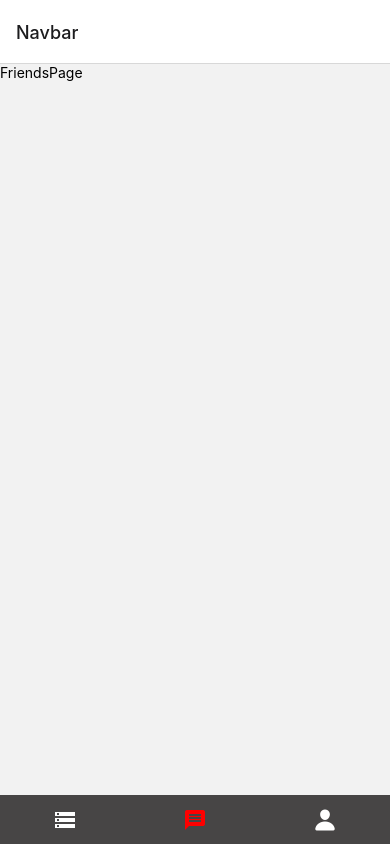
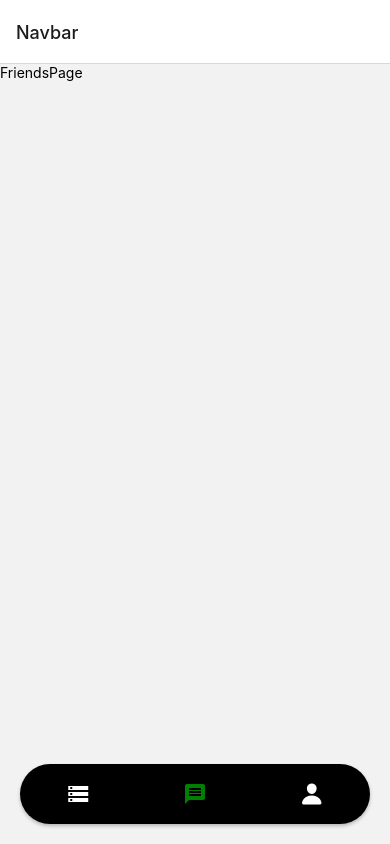
Before and after one commit to xxxCam900xxx/M426_AkwardSilents_frontend, a React Native app: screen /Navbar in a window 390 px wide. Built offline with nearby package versions, Linux system fonts and the light colour scheme.

Commit message:
add style to navbar

```diff
--- a/src/Navbar.jsx
+++ b/src/Navbar.jsx
@@ -13,12 +13,25 @@ const Navbar = () => {
             initialRouteName="FriendsPage"
             screenOptions={{
                 tabBarShowLabel: false,
-                tabBarActiveTintColor: "red",
+                tabBarActiveTintColor: "green",
                 tabBarInactiveTintColor: "white",
-                tabBarActiveBackgroundColor: "#474545",
-                tabBarInactiveBackgroundColor: "#474545",
                 headerShown: false,
-                tabBarStyle: { borderTopWidth: 0 }
+                tabBarStyle: {
+                    borderTopWidth: 0,
+                    backgroundColor: "#000000",
+                    borderRadius: 30,
+                    position: 'absolute',
+                    bottom: 20,
+                    left: 20,
+                    right: 20,
+                    height: 60,
+                    elevation: 5,
+                    shadowColor: '#000',
+                    shadowOffset: { width: 0, height: 2 },
+                    shadowOpacity: 0.25,
+                    shadowRadius: 3.84,
+                    padding: 10,
+                }
             }}
         >
             <Tab.Screen
```
